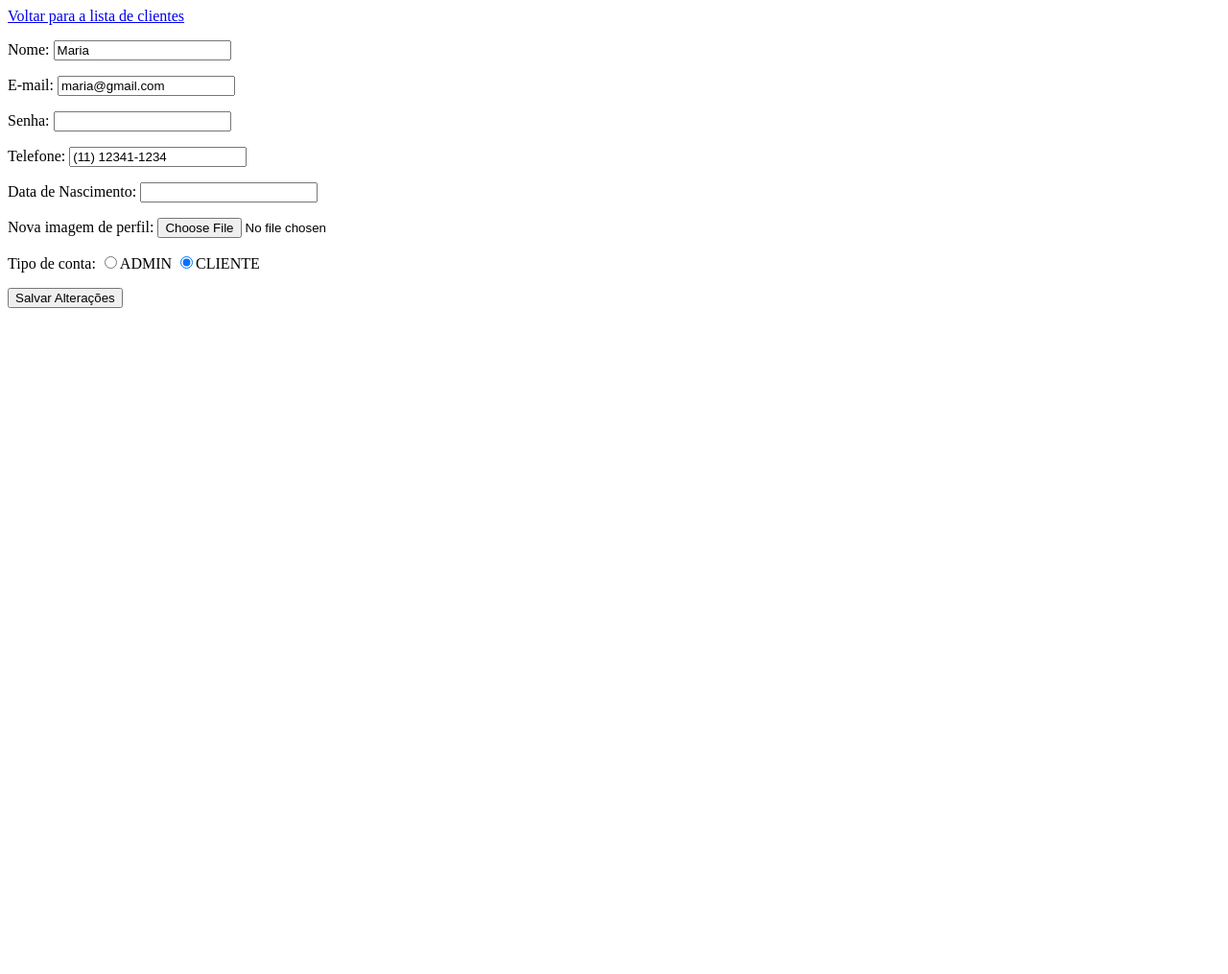
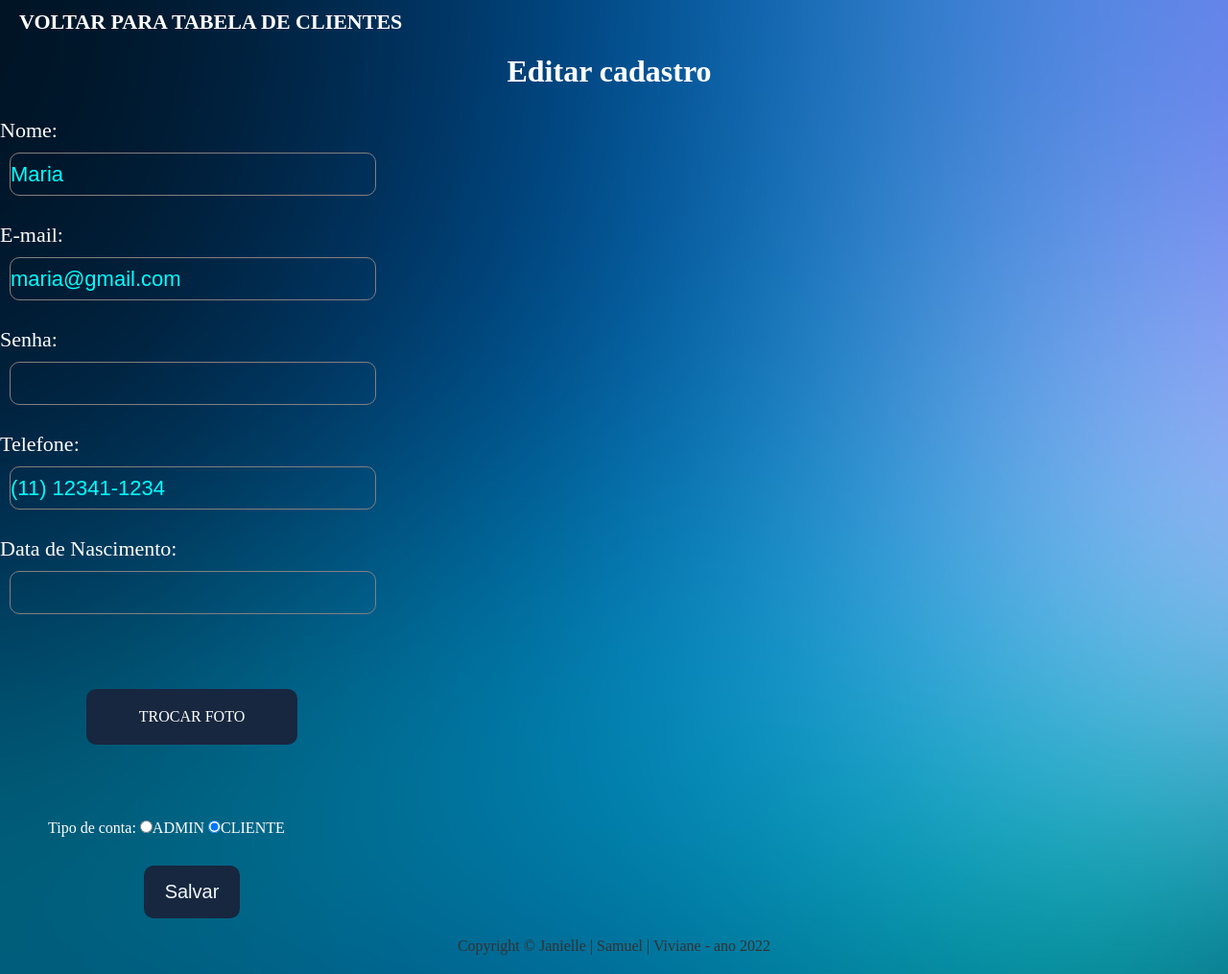
Before and after one commit to SamuelSPrado/Projeto_aplicacao_web, a PHP site: page /editar_cliente.php?id=3 in a window 1280 px wide. Shown: the whole page at 96% size. Before the commit the page ends 321 px from the top, so only its background shows below. Run offline with PHP 8.4, Linux system fonts and the light colour scheme; a user stored in the database is signed in; data comes from the database, SQL or seed files in the repository; data that the repository does not hold is empty.

Commit message:
corrigindo estilização

```diff
--- a/cadastrar_cliente.php
+++ b/cadastrar_cliente.php
@@ -161,22 +161,25 @@ if(count($_POST)> 0)
                 <label for="">Senha:</label>
                 <input value="<?php if(isset($_POST['senha'])) echo $_POST['senha'];?>" name="senha" type="password">
             </p>
+
             <p>
             <label for="">Tipo de conta:</label>
             <input name="admin" value="1" type="radio">ADMIN
             <input name="admin" value="0" checked type="radio">CLIENTE
             </p>
+
             <div class="arquivo">
                 <label class="foto" for="arquivo">UPLOAD</label>
                 <input name="foto" type="file" id="arquivo">
             </div>
+
             <div class="local-botao">
                 <button type="submit" class="botao">SALVAR</button>
             </div>
         </form>
     </main>
     <footer>
-        <p></p>
+        Copyright &copy; Janielle | Samuel | Viviane - ano 2022
     </footer>
 </body>
 </html>
--- a/editar_cliente.php
+++ b/editar_cliente.php
@@ -109,50 +109,68 @@ $cliente = $query_cliente->fetch_assoc();
     <meta http-equiv="X-UA-Compatible" content="IE=edge">
     <meta name="viewport" content="width=device-width, initial-scale=1.0">
     <title>Editar Clientes</title>
+    <link rel="stylesheet" href="estilos/edicao.css">
 </head>
 <body>
-    <a href="clientes.php">Voltar para a lista de clientes</a><br>
+<header class="cabecalho">
+        <div class="caixa">
+            <nav>
+                <a href="index.php">Voltar para tabela de clientes</a>
+            </nav>
+        </div>
+        <h1 class="titulo">Editar cadastro</h1>
+
+    </header>
+
     <form method="POST" enctype="multipart/form-data" action="">
-        <p>
+        <p class="formulario">
             <label for="">Nome:</label>
             <input value="<?php echo $cliente['nome'];?>" name="nome" type="text"><br>
         </p>
-        <p>
+        <p class="formulario">
             <label for="">E-mail:</label>
             <input value="<?php echo $cliente['email'];?>" name="email" type="text"><br>
         </p>
-        <p>
+        <p class="formulario">
             <label for="">Senha:</label>
             <input value="" name="senha" type="text"><br>
         </p>
-        <p>
+        <p class="formulario">
             <label for="">Telefone:</label>
             <input value="<?php if(!empty($cliente['telefone']))echo formatar_telefone($cliente['telefone']);?>" placeholder="(11) 91111-1111" name="telefone" type="text"><br>
         </p>
-        <p>
+        <p class="formulario">
             <label for="">Data de Nascimento:</label>
             <input value="<?php if(!empty($cliente['data_nascimento']))echo formatar_data($cliente['data_nascimento']);?>" name="data_nascimento" type="text"><br>
         </p>
 
         <input name="foto_antiga" valur="<?php echo $cliente['foto']; ?>" type="hidden">
+
         <?php if($cliente['foto']) { ?>
-        <p>
+        <p class="formulario">
             <label for="">Imagem atual:</label><br>
             <img height="100" src="<?php echo $cliente['foto']; ?>" alt="">
         </p>
+
         <?php } ?>
-        <p>
-            <label for="">Nova imagem de perfil:</label>
+        <p class="arquivo">
+            <label for="">Trocar foto</label>
             <input name="foto" type="file"><br>
         </p>
-        <p>
+
+        <p id="tipo">
             <label for="">Tipo de conta:</label>
             <input name="admin" value="1" type="radio">ADMIN
             <input name="admin" value="0" checked type="radio">CLIENTE
         </p>
-        <p>
-            <button type="submit">Salvar Alterações</button>
-        </p>
+
+        <div class="local-botao">
+            <button class="botao" type="submit">Salvar</button>
+        </div>
+
     </form>
+    <footer>
+        Copyright &copy; Janielle | Samuel | Viviane - ano 2022
+    </footer>
 </body>
 </html>
--- a/estilos/cadastro.css
+++ b/estilos/cadastro.css
@@ -4,12 +4,12 @@
 }
 
 body{
-    background-image: url(../imagens/fundo_cadastro.jpg);
+    background-image: url(../imagens/fundo1.jpg);
 }
 
 .cabecalho{
     padding: 10px 20px;
-    background-image: url(../imagens/fundo_cadastro.jpg);
+    background-image: url(../imagens/fundo1.jpg);
 }
 
 .caixa {
--- a/estilos/edicao.css
+++ b/estilos/edicao.css
@@ -0,0 +1,174 @@
+*{
+    padding: 0;
+    margin: 0;
+}
+
+body{
+    background-image: url(../imagens/fundo1.jpg);
+    color: #FFF;
+}
+
+.cabecalho{
+    padding: 10px 20px;
+    background-image: url(../imagens/fundo1.jpg);
+}
+
+.caixa {
+    width: auto;
+    margin: 0 auto;
+}
+
+nav li{
+    display: inline;
+    margin: 0 0 0 15px;
+    padding: 50px;
+}
+
+nav a{
+    text-transform: uppercase;
+    color: black;
+    font-weight: bold;
+    font-size: 22px;
+    text-decoration: none;
+    color: white;
+}
+
+nav a:hover {
+    color: aqua;
+    text-decoration: underline;
+}
+
+.titulo{
+    color: white;
+    margin: 20px 20px 20px 10px;
+    text-align: center;
+}
+
+main{
+    font-size: 20px;
+}
+
+main form{
+    width: 420px;
+    margin: 10px 0px auto;
+    padding-left: 39%;
+
+}
+
+main form p{
+    color: white;
+    font-size: 20px solid;
+}
+
+.formulario label{
+    font-size: 22px;
+
+}
+
+.formulario input{
+    background: transparent;
+    color: aqua;
+    text-align:none;
+    font-size: 22px;
+    display: block;
+    height: 23px;
+    width: 380px;
+    margin: 10px;
+    border-radius: 10px;
+    border: 1px solid black;
+    padding: 10px 0px;
+    border-color: gray;
+}
+
+.formulario input:hover{
+    border-color: aqua;
+    border-radius: 15px;
+    height: 25px;
+}
+
+.arquivo{
+    margin: 50px 90px;
+}
+
+.arquivo input[type="file"]{
+    display: none;
+}
+
+.arquivo label {
+    padding: 20px 10px;
+    width: 200px;
+    background-color: rgb(23, 39, 63);
+    color: #FFF;
+    text-transform: uppercase;
+    text-align: center;
+    display: block;
+    margin-top: 10px;
+    cursor: pointer;
+    border-radius: 10px;
+}
+
+.arquivo label:hover{
+    background-color: aqua;
+    border-radius: 60px;
+    transform: scale(1.3);
+    transition: all 0.5s;
+}
+
+form #tipo{
+    color: white;
+    margin-left: 40px;
+    padding: 10px 10px 10px 10px;
+    text-align: justify;
+}
+
+ul{
+    text-align: justify;
+    display: block;
+    color: #FFF;
+}
+
+.botao{
+    background-color: rgb(23, 39, 63);
+    color: aliceblue;
+    font-size: 20px;
+    height: 55px;
+    width: 100px;
+    border: none;
+    border-radius: 10px;
+}
+
+.botao:hover{
+    background-color: aqua;
+    color: black;
+    transform: scale(1.3);
+    transition: all 0.5s;
+    border-radius: 60px;
+}
+
+.local-botao{
+    padding-top: 20px;
+    text-align: 80px;
+    margin-left: 150px;
+
+}
+
+.msg_sucess{
+    font-size: 20px;
+    color: greenyellow;
+    text-decoration: dashed;
+}
+
+.msg_fail{
+    font-size: 10px;
+    text-align: center;
+    color: red;
+    text-decoration: dashed;
+}
+
+footer{
+    width:100;
+    text-align: center;
+    font-weight: 200;
+    color: #333333;
+    padding: 20px;
+}
```
Also changed, not shown: arquivos/6363ed42406ea.jpg (deleted), imagens/fundo_login.jpg (deleted).
